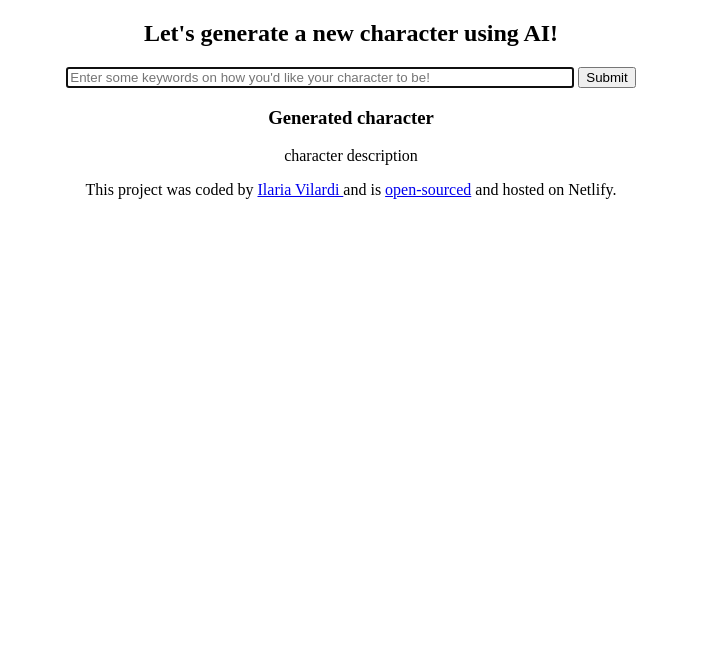
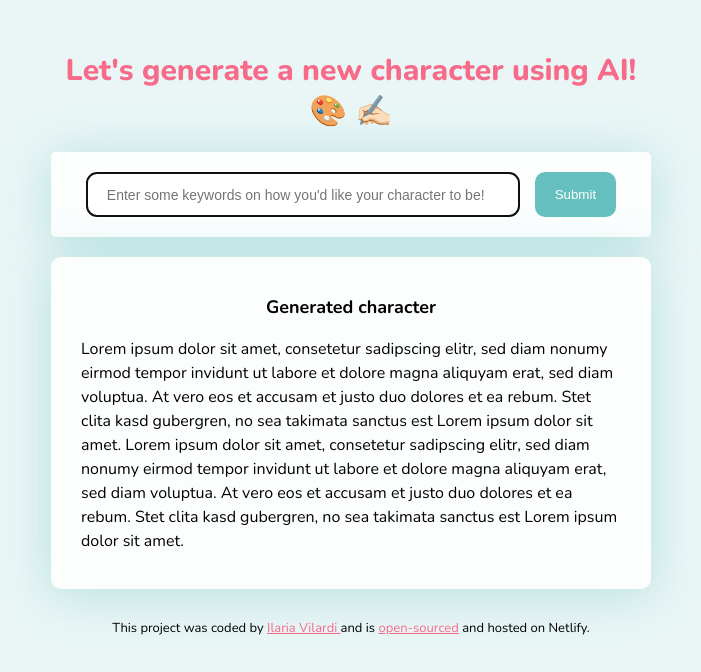
Before and after one commit to Yeobie/Character-Generator, a plain HTML site: page index.html in a window 1280 px wide. Shown: the whole page, without its empty margins (289-990 px from the left). Drawn offline with nearby package versions, Linux system fonts and the light colour scheme.

Commit message:
Styled the project

```diff
--- a/index.html
+++ b/index.html
@@ -5,9 +5,19 @@
     <meta name="viewport" content="width=device-width, initial-scale=1.0" />
     <title>AI Character Generator</title>
     <link rel="stylesheet" href="src/style.css" />
+    <link rel="preconnect" href="https://fonts.googleapis.com" />
+    <link rel="preconnect" href="https://fonts.gstatic.com" crossorigin />
+    <link
+      href="https://fonts.googleapis.com/css2?family=Nunito:ital,wght@0,200..1000;1,200..1000&display=swap"
+      rel="stylesheet"
+    />
   </head>
   <body>
-    <h2>Let's generate a new character using AI!</h2>
+    <div class="container">
+      <h2>
+        Let's generate a new character using AI! <br />
+        🎨 ✍🏻
+      </h2>
 
       <main>
         <form>
@@ -18,12 +28,22 @@
             autocomplete="off"
             class="keywords"
           />
-        <input type="submit" />
+          <input type="submit" class="submit-button" />
         </form>
 
-      <div>
+        <div class="character">
           <h3>Generated character</h3>
-        <p>character description</p>
+          <p>
+            Lorem ipsum dolor sit amet, consetetur sadipscing elitr, sed diam
+            nonumy eirmod tempor invidunt ut labore et dolore magna aliquyam
+            erat, sed diam voluptua. At vero eos et accusam et justo duo dolores
+            et ea rebum. Stet clita kasd gubergren, no sea takimata sanctus est
+            Lorem ipsum dolor sit amet. Lorem ipsum dolor sit amet, consetetur
+            sadipscing elitr, sed diam nonumy eirmod tempor invidunt ut labore
+            et dolore magna aliquyam erat, sed diam voluptua. At vero eos et
+            accusam et justo duo dolores et ea rebum. Stet clita kasd gubergren,
+            no sea takimata sanctus est Lorem ipsum dolor sit amet.
+          </p>
         </div>
       </main>
       <footer>
@@ -44,6 +64,7 @@
         >
         and hosted on Netlify.
       </footer>
+    </div>
     <script src="src/index.js"></script>
   </body>
 </html>
--- a/src/style.css
+++ b/src/style.css
@@ -1,7 +1,69 @@
 body {
+  background-color: #eaf6f6;
+}
+
+.container {
+  margin: 50px auto;
+  max-width: 600px;
   text-align: center;
+  font-family: "Nunito", sans-serif;
+}
+
+h2 {
+  font-weight: 800;
+  font-size: 30px;
+  margin-bottom: 20px;
+  color: #f76b8a;
+}
+
+form {
+  background-color: #fcfefe;
+  padding: 20px;
+  border-radius: 5px;
+  box-shadow: 0px 5px 50px rgb(102, 191, 191, 0.4);
+  display: flex;
+  justify-content: space-evenly;
+  margin-bottom: 20px;
 }
 
 .keywords {
-  width: 500px;
+  padding: 10px 20px;
+  width: 70%;
+  border: solid 1px #66bfbf;
+  border-radius: 10px;
+  font-size: 14px;
 }
+
+.submit-button {
+  background-color: #66bfbf;
+  border: none;
+  border-radius: 10px;
+  padding: 15px 20px;
+  color: #fff;
+}
+
+.character {
+  background-color: #fcfefe;
+  padding: 20px 30px;
+  border-radius: 10px;
+  box-shadow: 0px 5px 50px rgb(102, 191, 191, 0.4);
+  margin-bottom: 30px;
+}
+
+.character h3 {
+  font-size: 18px;
+}
+
+.character p {
+  line-height: 1.5;
+  text-align: left;
+  font-weight: 400;
+}
+
+footer {
+  font-size: 13px;
+}
+
+footer a {
+  color: #f76b8a;
+}
```
Lines whose indentation alone changed are shown as unchanged.
